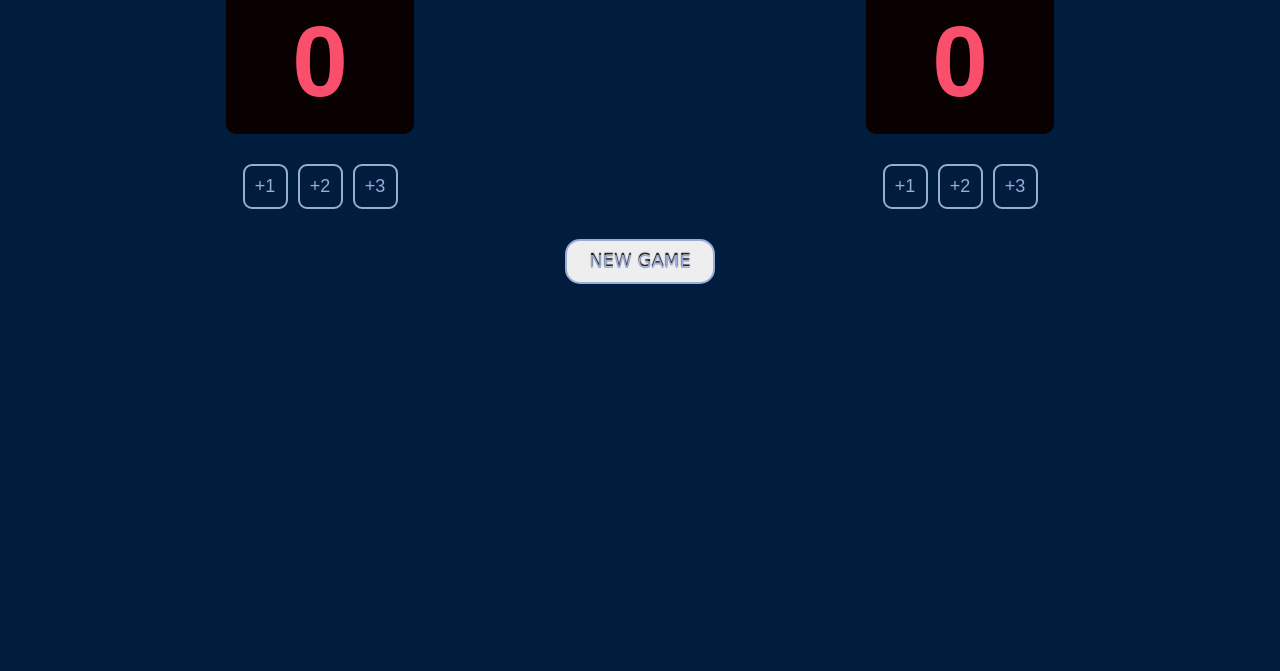
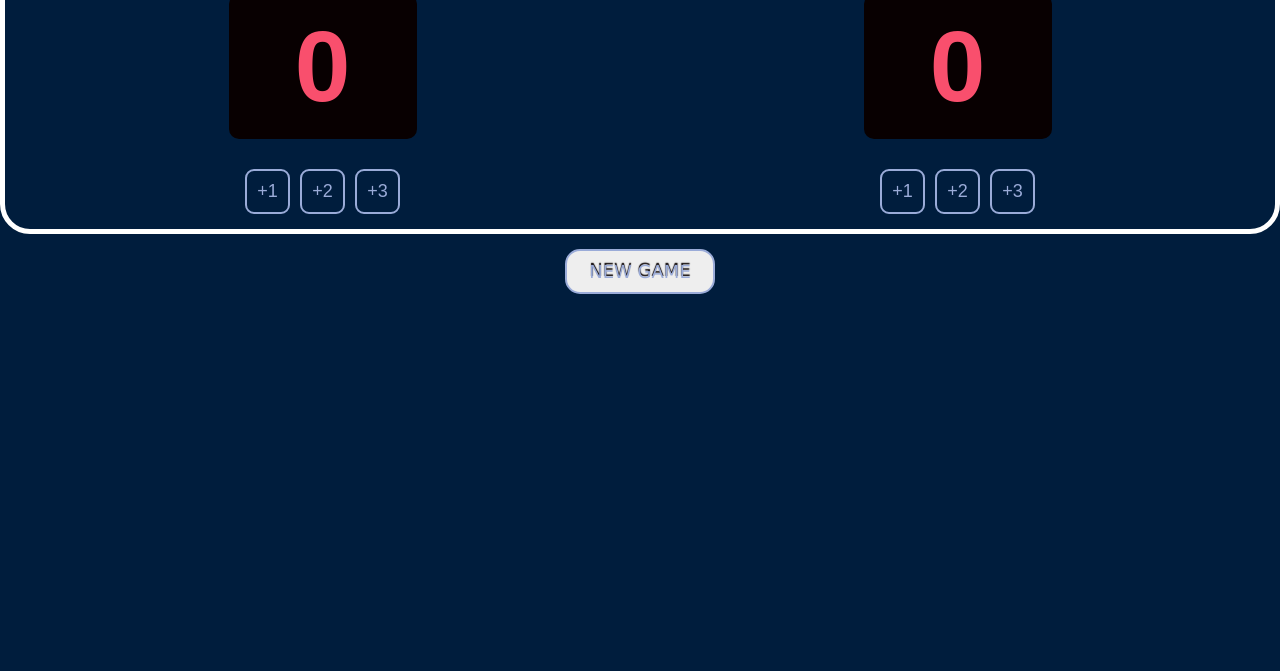
Before and after one commit to Olebxgeng/scoreboard, a plain HTML site: page index.html in a window 1280 px wide. Shown: the part 129-800 px from the top of the page. Drawn offline with Linux system fonts and the light colour scheme; a web font is replaced by a local one.

Commit message:
Add border to container div

```diff
--- a/index.css
+++ b/index.css
@@ -8,6 +8,8 @@ body {
 .container {
     display: flex;
     justify-content: space-around;
+    border: 5px solid white;
+    border-radius: 30px;
 }
 
 .score-board{
```
